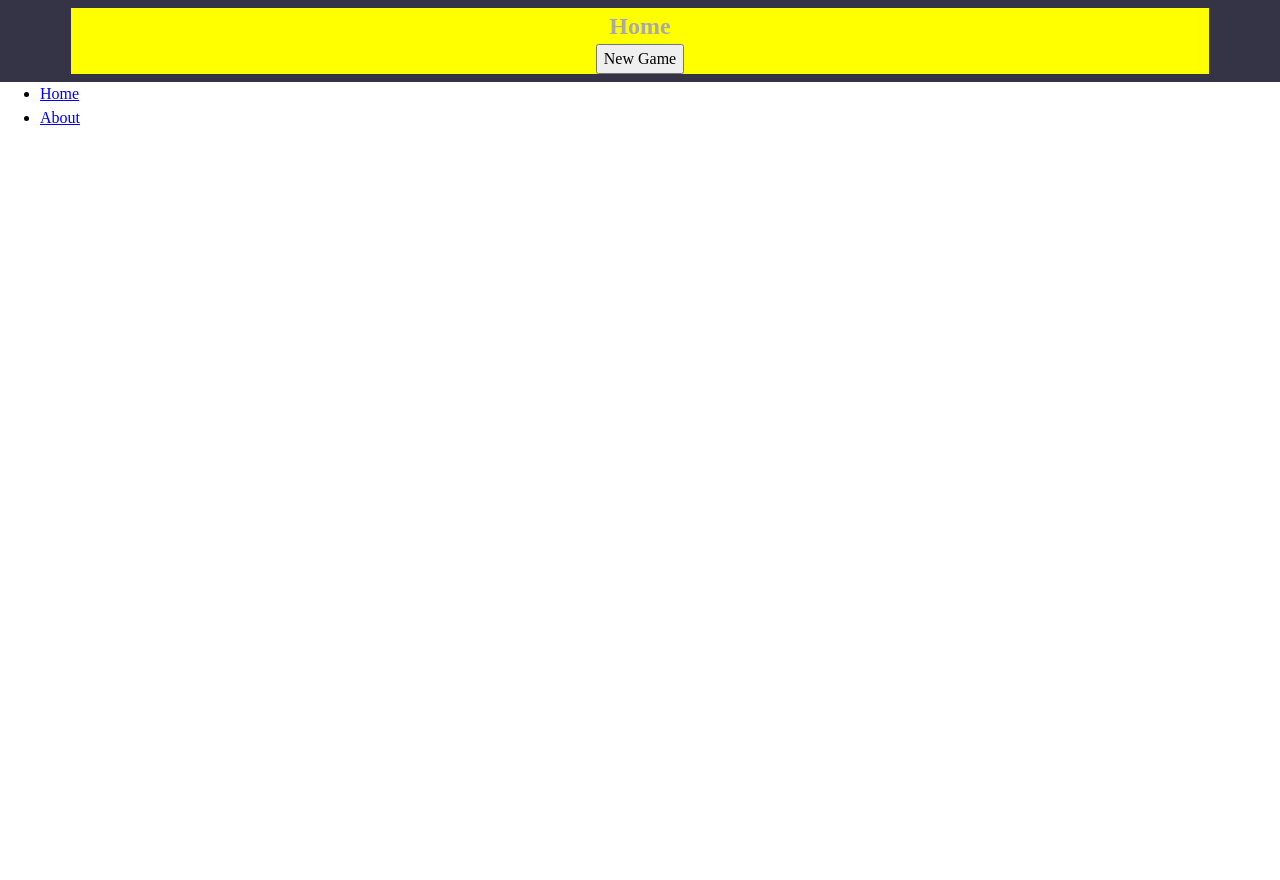
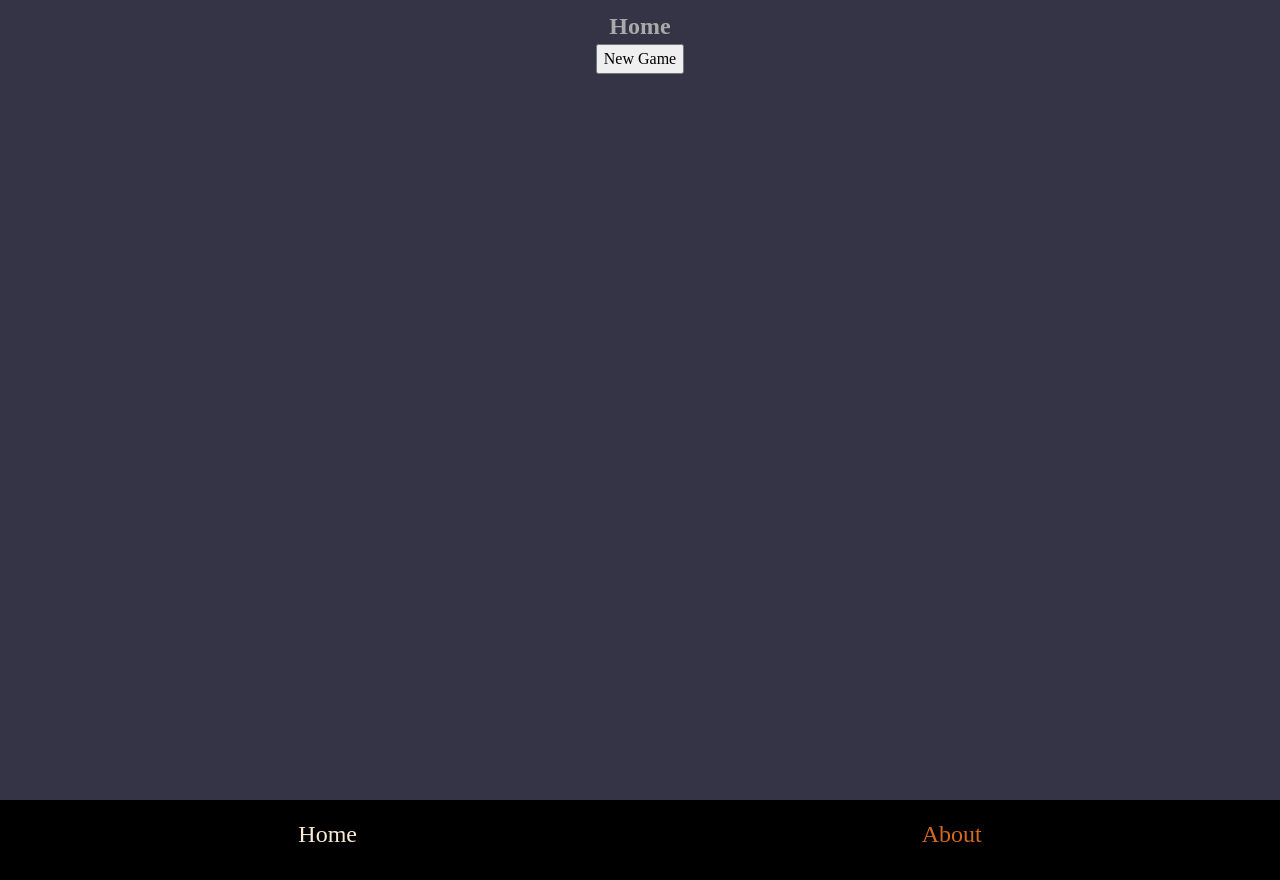
Before and after one commit to W-J-Knight/memory-game, a React app: page / in a window 1280 px wide. Before the commit the page ends 800 px from the top, so only its background shows below. Built offline with nearby package versions, Linux system fonts and the light colour scheme; the HTML template or start-up script is replaced by a standard one.

Commit message:
simple navigation in the footer

```diff
--- a/src/App.css
+++ b/src/App.css
@@ -18,7 +18,10 @@
   Typographic tweaks!
   3. Add accessible line-height
   4. Improve text rendering
+
 */
+
+
 body {
   line-height: 1.5;
   -webkit-font-smoothing: antialiased;
@@ -67,10 +70,18 @@ h6 {
   font-family: Inter, system-ui, Avenir, Helvetica, ;
   isolation: isolate;
 }
-main{
+html{
+  height: 100%;
+}
+body{
+  min-height: 100%;
+  display: flex;
+  flex-direction: column;
+}
+main {
   color: darkgrey;
   background-color: rgb(52, 52, 70);
-  /* height: 100vh; */
+  height: 100vh;
   display: flex;
   justify-content: center;
   padding: .5rem;
--- a/src/components/footer/Footer.jsx
+++ b/src/components/footer/Footer.jsx
@@ -3,13 +3,25 @@ import styles from './Footer.module.css'
 
 const Footer = () => {
   return (
-    <ul>
+    <ul className={styles.navigation}>
       <li>
         <NavLink to="/"
-        >Home</NavLink>
+
+          className={({ isActive }) =>
+            styles.navLinks +
+            (isActive ? ` ${styles.activated}` : styles.navLinks)
+          }>Home</NavLink>
       </li>
       <li>
-        <NavLink to="about">About</NavLink>
+        <NavLink
+          to="about"
+          className={({ isActive }) =>
+            styles.navLinks +
+            (isActive ? ` ${styles.activated}` : styles.navLinks)
+          }
+        >
+          About
+        </NavLink>
       </li>
     </ul>
   );
--- a/src/components/footer/Footer.module.css
+++ b/src/components/footer/Footer.module.css
@@ -0,0 +1,23 @@
+.navigation {
+    width: 100%;
+    height: 5rem;
+    background-color: black;
+    display: flex;
+    justify-content: space-around;
+    list-style-type: none;
+    margin: 0;
+    padding: 1rem;
+
+}
+
+li a {
+    color: chocolate;
+    padding: 1rem;
+}
+a{
+    font-size: 1.5rem;
+    text-decoration-line: none;
+}
+.activated{
+    color: antiquewhite;
+}
--- a/src/pages/Home/Home.module.css
+++ b/src/pages/Home/Home.module.css
@@ -2,7 +2,7 @@ section{
     display: flex;
     flex-direction: column;
     align-items: center;
-    background: yellow;
+    /* background: yellow; */
     width: 90%;
     margin-top: 0;
 }
```
